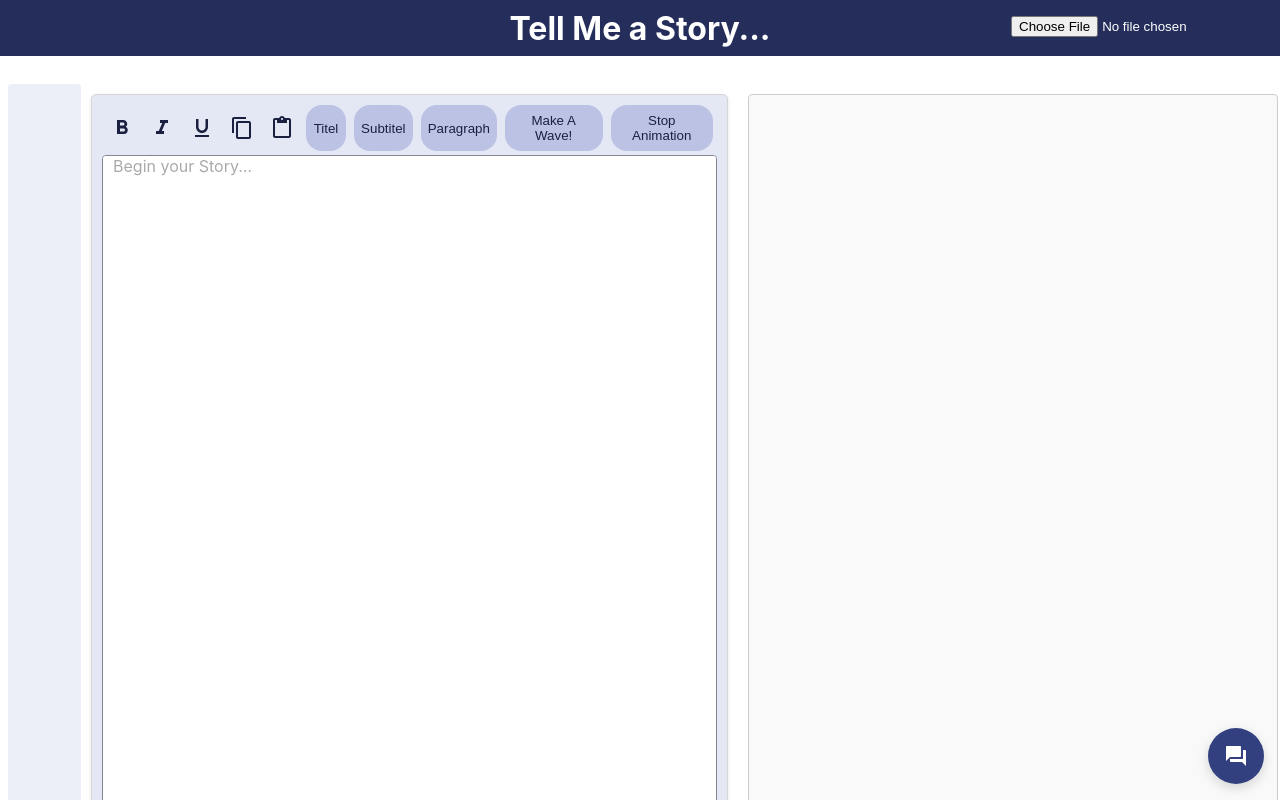
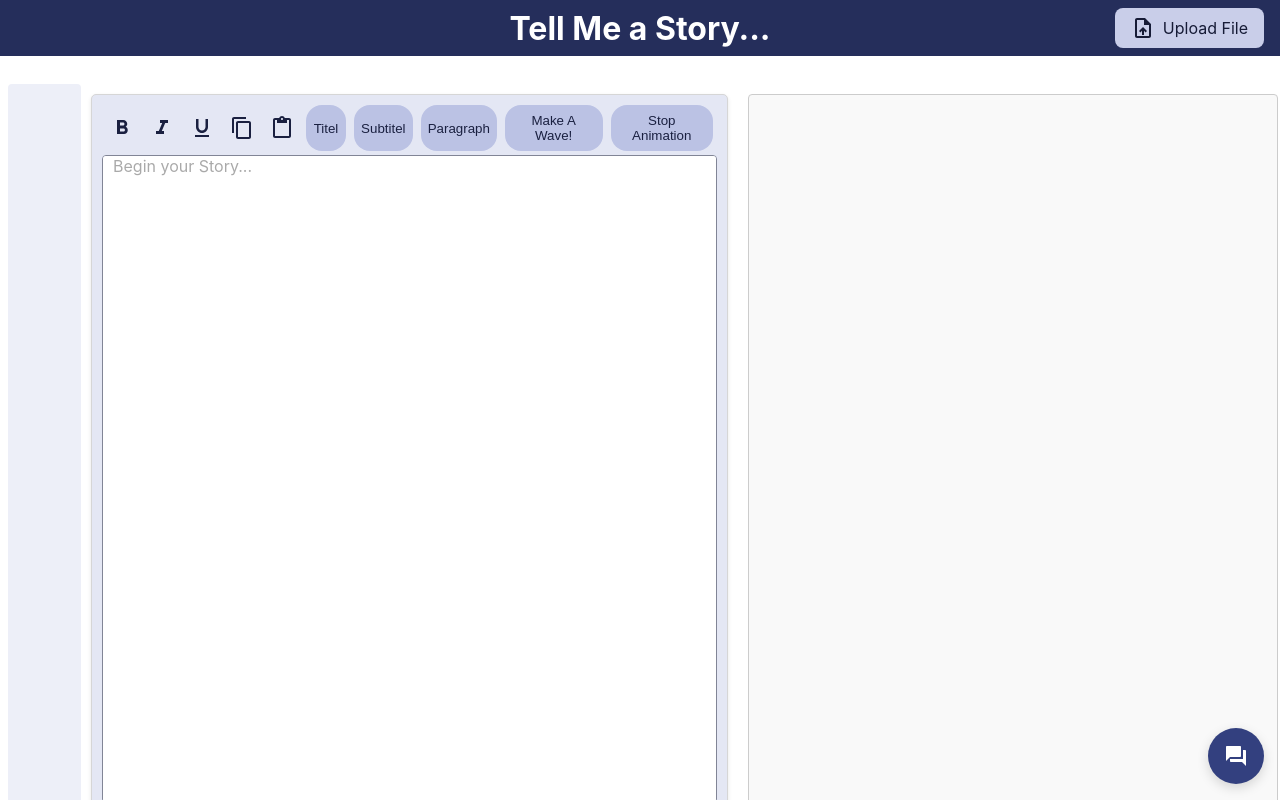
Before and after one commit to EmlMeml/thesis-project, a React (Create React App) app: page / in a window 1280 px wide. Shown: the top 800 px of the page. Built offline with nearby package versions, Linux system fonts and the light colour scheme.

Commit message:
styling for button

```diff
--- a/src/App.css
+++ b/src/App.css
@@ -37,6 +37,8 @@
     transform: rotate(360deg);
   }
 }
+
+
 
 #file-upload {
   position: absolute;
--- a/src/custom/FileUploader.tsx
+++ b/src/custom/FileUploader.tsx
@@ -1,4 +1,5 @@
 import React, { ChangeEvent, useState } from 'react';
+import UploadFileIcon from '@mui/icons-material/UploadFile';
 
 interface FileUploaderProps {
   onTextLoad?: (text: string) => void;
@@ -30,11 +31,28 @@ export default function FileUploader({ onTextLoad }: FileUploaderProps) {
 
   return (
     <div>
+      <label
+        htmlFor="file-upload"
+        style={{
+          cursor: 'pointer',
+          color: '#161b36',
+          backgroundColor: '#c9cee9',
+          padding: '8px 16px',
+          borderRadius: '8px',
+          display: 'inline-flex',
+          alignItems: 'center',
+          gap: '8px'
+        }}
+      >
+        <UploadFileIcon style={{ color: '#161b36' }} />
+        Upload File
+      </label>
       <input
         type="file"
         id="file-upload"
         accept=".txt,.md,.json,.js,.ts,.tsx"
         onChange={handleFileChange}
+        style={{ display: 'none'}}
       />
       {error && <div style={{ marginTop: '8px', color: 'red' }}>{error}</div>}
     </div>
--- a/src/custom/TopBar.js
+++ b/src/custom/TopBar.js
@@ -4,7 +4,10 @@ export default function TopBar({ onFileLoad }) {
   return (
     <div style={{ backgroundColor: '#252e5b', color: '#fff', height:'56px', alignItems:'center', display:'flex', justifyContent:'center' }}>
       <h1>Tell Me a Story...</h1>
-      <FileUploader onTextLoad={onFileLoad} />
+      <div style={{ position: 'absolute', right: '16px'}}>
+        <FileUploader onTextLoad={onFileLoad} />
+      </div>
+
     </div>
   );
 }
```
